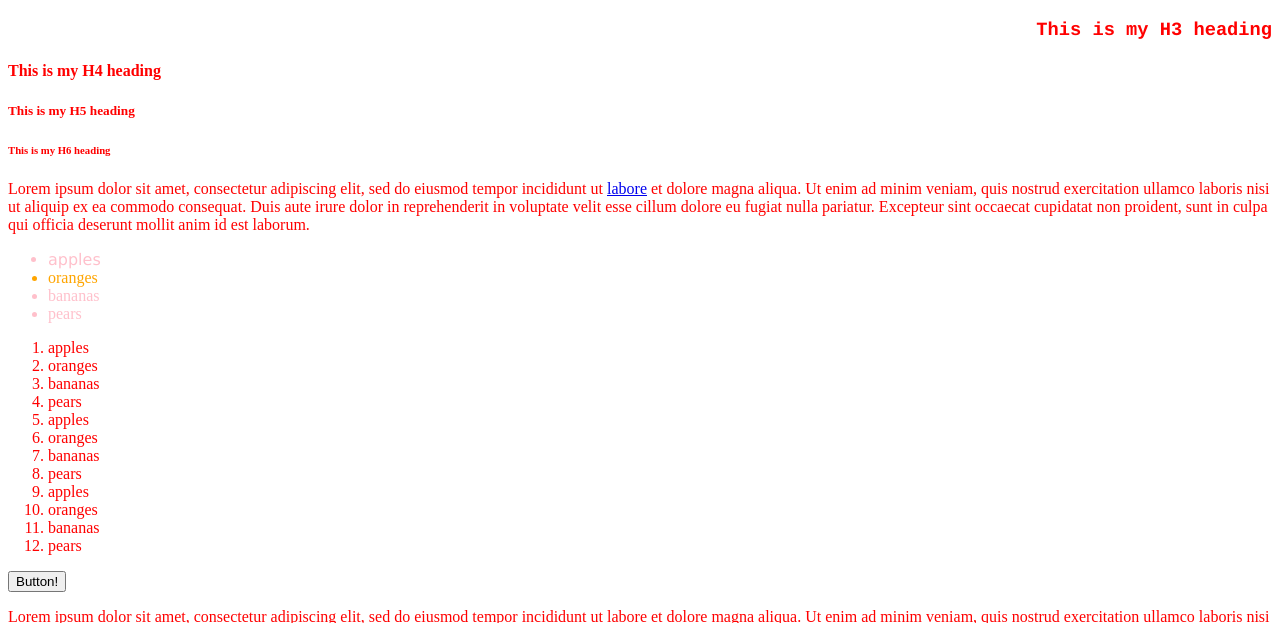
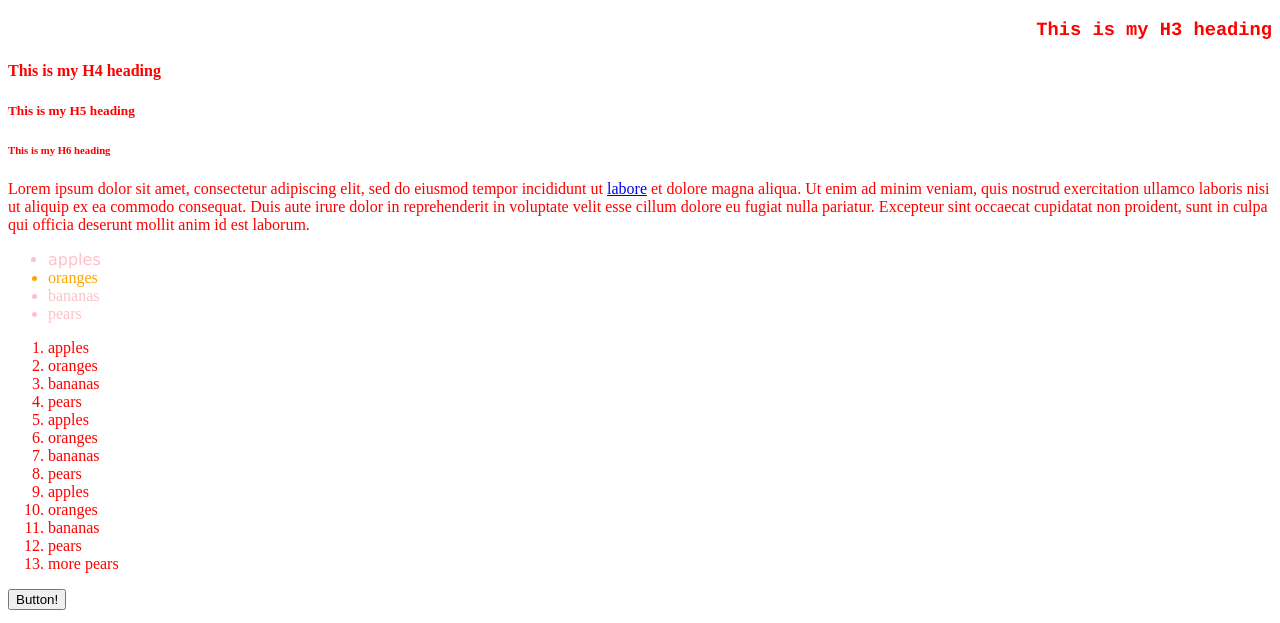
Before and after one commit to eroonkang/interactive-1, a plain HTML site: page week-3/index.html in a window 1280 px wide. Shown: the part 174-797 px from the top of the page. Drawn offline with Linux system fonts and the light colour scheme.

Commit message:
added more pears and blossoms

```diff
--- a/week-3/index.html
+++ b/week-3/index.html
@@ -32,6 +32,7 @@
       <li>oranges</li>
       <li>bananas</li>
       <li>pears</li>
+      <li>more pears</li>
     </ol>
     <button href="http://google.com">Button!</button>
     <p>
```
Also changed, not shown: list-poetry/index.html (+1 -0 lines).
